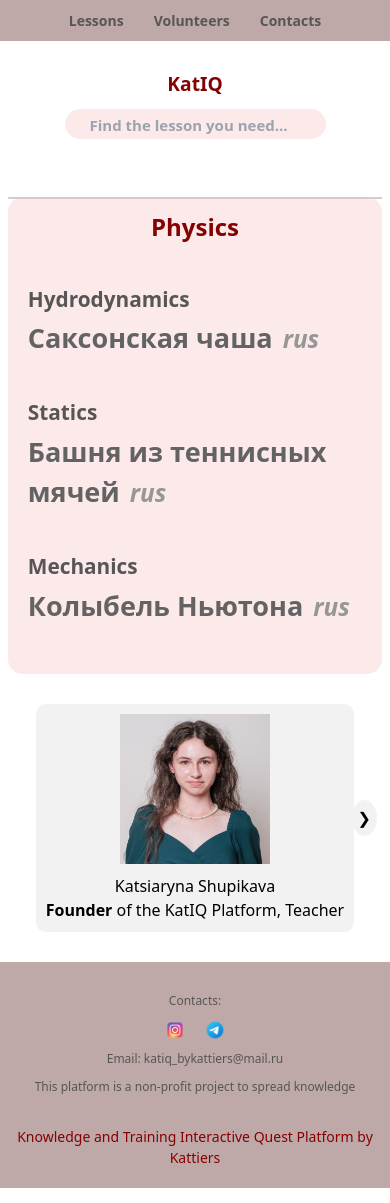
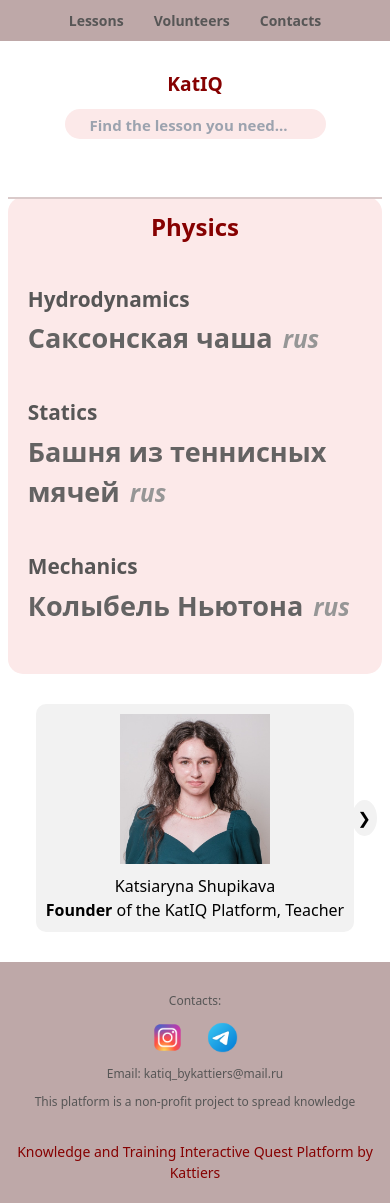
Before and after one commit to kattiers/katIQ, an Angular app: page / in a window 390 px wide. Built offline with nearby package versions, Linux system fonts and the light colour scheme.

Commit message:
Update lesson-showing.component.css

```diff
--- a/src/app/lesson-showing/lesson-showing.component.css
+++ b/src/app/lesson-showing/lesson-showing.component.css
@@ -247,8 +247,8 @@
         font-size: 150%;
     }
     .social-icons img {
-        width: 25px;
-        height: 25px;
+        width: 40px;
+        height: 40px;
     }
 }
 
@@ -283,8 +283,8 @@
         font-size: 12px;
     }
     .social-icons img {
-        width: 20px;
-        height: 20px;
+        width: 35px;
+        height: 35px;
     }
     .nav-bar ul li a {
         font-size: 14px;
```
